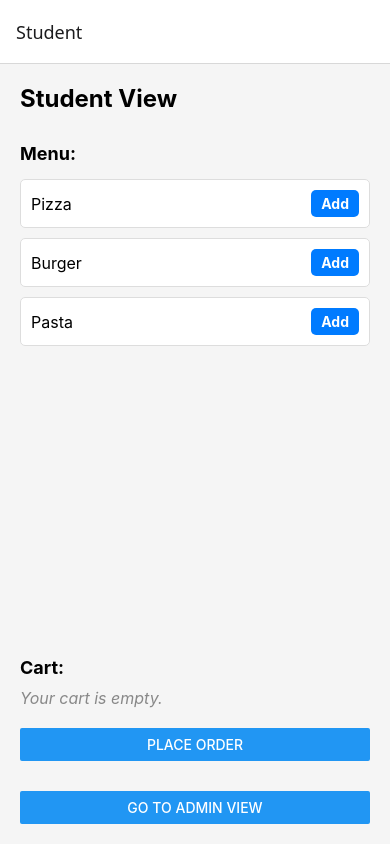
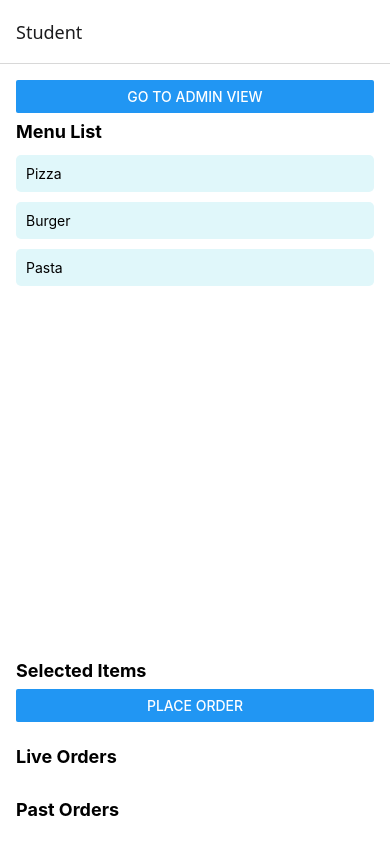
Before and after one commit to Vivek3751/e-canteen-app, a React Native app: screen /Student in a window 390 px wide. Built offline with nearby package versions, Linux system fonts and the light colour scheme.

Commit message:
e-canteen-App(complete)

```diff
--- a/components/AdminView.tsx
+++ b/components/AdminView.tsx
@@ -1,142 +1,75 @@
 import React, { useContext } from 'react';
-import { View, Text, StyleSheet, FlatList, Button, TextInput } from 'react-native';
-import { OrderContext } from '../contexts/OrderContext';
+import { View, Text, FlatList, Button, StyleSheet } from 'react-native';
+import { OrderContext, OrderContextProps } from '../contexts/OrderContext';
 
-const AdminView = ({ navigation }: any) => {
-  const orderContext = useContext(OrderContext);
-
-  if (!orderContext) {
-    return <Text>Loading...</Text>;
-  }
-
-  const { menuItems, orders, addMenuItem, editMenuItem, deleteMenuItem, updateOrderStatus } =
-    orderContext;
-
-  // Local state for adding new menu items
-  const [newMenuItem, setNewMenuItem] = React.useState('');
-  const [editingIndex, setEditingIndex] = React.useState<number | null>(null);
-  const [editingText, setEditingText] = React.useState('');
-
-  const handleAddMenuItem = () => {
-    if (newMenuItem.trim()) {
-      addMenuItem(newMenuItem.trim());
-      setNewMenuItem('');
-    } else {
-      alert('Menu item cannot be empty.');
-    }
-  };
-
-  const handleEditMenuItem = (index: number) => {
-    if (editingText.trim()) {
-      editMenuItem(index, editingText.trim());
-      setEditingIndex(null);
-      setEditingText('');
-    } else {
-      alert('Menu item cannot be empty.');
-    }
-  };
+export default function AdminView() {
+  const { menuItems, orders, updateOrderStatus, addMenuItem, editMenuItem, deleteMenuItem } =
+    useContext(OrderContext) as OrderContextProps;
 
   return (
     <View style={styles.container}>
-      <Text style={styles.header}>Admin View</Text>
-      <Text style={styles.subHeader}>Menu Management:</Text>
+      <Text style={styles.header}>Menu Management</Text>
       <FlatList
         data={menuItems}
         keyExtractor={(item, index) => index.toString()}
         renderItem={({ item, index }) => (
-          <View style={styles.menuItemContainer}>
-            {editingIndex === index ? (
-              <>
-                <TextInput
-                  style={styles.input}
-                  value={editingText}
-                  onChangeText={setEditingText}
-                  placeholder="Edit menu item"
-                />
-                <Button title="Save" onPress={() => handleEditMenuItem(index)} />
-                <Button title="Cancel" onPress={() => setEditingIndex(null)} />
-              </>
-            ) : (
-              <>
-                <Text style={styles.menuItemText}>{item}</Text>
-                <Button title="Edit" onPress={() => setEditingIndex(index)} />
-                <Button title="Delete" onPress={() => deleteMenuItem(index)} />
-              </>
-            )}
+          <View style={styles.menuItem}>
+            <Text>{item}</Text>
+            <Button title="Edit" onPress={() => editMenuItem(index, `${item} (Updated)`)} />
+            <Button title="Delete" onPress={() => deleteMenuItem(index)} />
           </View>
         )}
       />
-      <TextInput
-        style={styles.input}
-        value={newMenuItem}
-        onChangeText={setNewMenuItem}
-        placeholder="Add new menu item"
-      />
-      <Button title="Add Item" onPress={handleAddMenuItem} />
+      <Button title="Add Menu Item" onPress={() => addMenuItem('New Dish')} />
 
-      <Text style={styles.subHeader}>Orders:</Text>
+      <Text style={styles.header}>Orders</Text>
       <FlatList
         data={orders}
         keyExtractor={(item, index) => index.toString()}
         renderItem={({ item, index }) => (
-          <View style={styles.orderContainer}>
-            <Text>Order: {item.items.join(', ')}</Text>
+          <View style={styles.orderItem}>
+            <Text>Items: {item.items.join(', ')}</Text>
             <Text>Status: {item.status}</Text>
-            <Button title="Update Status" onPress={() => updateOrderStatus(index)} />
+            <Button
+              title={`Update to ${
+                item.status === 'Received'
+                  ? 'Prepared'
+                  : item.status === 'Prepared'
+                  ? 'Picked'
+                  : 'Received'
+              }`}
+              onPress={() => updateOrderStatus(index)}
+            />
           </View>
         )}
       />
-      <Button title="Go to Student View" onPress={() => navigation.navigate('Student')} />
     </View>
   );
-};
+}
 
 const styles = StyleSheet.create({
   container: {
     flex: 1,
-    padding: 20,
-    backgroundColor: '#f5f5f5',
+    padding: 16,
+    backgroundColor: '#fff',
   },
   header: {
-    fontSize: 24,
-    fontWeight: 'bold',
-    marginBottom: 20,
-  },
-  subHeader: {
     fontSize: 18,
     fontWeight: 'bold',
-    marginVertical: 10,
+    marginVertical: 8,
   },
-  menuItemContainer: {
+  menuItem: {
     flexDirection: 'row',
     justifyContent: 'space-between',
-    alignItems: 'center',
-    backgroundColor: '#fff',
+    marginVertical: 5,
     padding: 10,
+    backgroundColor: '#e0f7fa',
+    borderRadius: 5,
+  },
+  orderItem: {
+    padding: 10,
+    backgroundColor: '#c8e6c9',
     marginVertical: 5,
     borderRadius: 5,
-    borderWidth: 1,
-    borderColor: '#ddd',
-  },
-  menuItemText: {
-    fontSize: 16,
-  },
-  input: {
-    borderWidth: 1,
-    borderColor: '#ccc',
-    padding: 10,
-    marginBottom: 10,
-    borderRadius: 5,
-    backgroundColor: '#fff',
-  },
-  orderContainer: {
-    backgroundColor: '#fff',
-    padding: 10,
-    marginVertical: 5,
-    borderRadius: 5,
-    borderWidth: 1,
-    borderColor: '#ddd',
   },
 });
-
-export default AdminView;
--- a/components/StudentView.tsx
+++ b/components/StudentView.tsx
@@ -1,161 +1,128 @@
 import React, { useContext, useState } from 'react';
-import { View, Text, StyleSheet, Button, FlatList, TouchableOpacity } from 'react-native';
-import { OrderContext } from '../contexts/OrderContext';
+import { View, Text, FlatList, Button, StyleSheet, TouchableOpacity } from 'react-native';
+import { NativeStackNavigationProp } from '@react-navigation/native-stack';
+import { useNavigation } from '@react-navigation/native';
+import { OrderContext, OrderContextProps } from '../contexts/OrderContext';
+import { RootStackParamList } from '../App'; // Import the navigation type
 
-const StudentView = ({ navigation }: any) => {
-  const orderContext = useContext(OrderContext);
+type StudentViewNavigationProp = NativeStackNavigationProp<RootStackParamList, 'Student'>;
 
-  if (!orderContext) {
-    return <Text>Loading...</Text>;
-  }
+export default function StudentView() {
+  const navigation = useNavigation<StudentViewNavigationProp>();
+  const { menuItems, placeOrder, orders } = useContext(OrderContext) as OrderContextProps;
+  const [selectedItems, setSelectedItems] = useState<string[]>([]);
 
-  const { menuItems, placeOrder } = orderContext;
-
-  // State for managing cart items
-  const [cart, setCart] = useState<string[]>([]);
-
-  // Handle adding items to the cart
   const handleAddToCart = (item: string) => {
-    setCart((prevCart) => [...prevCart, item]);
-  };
-
-  // Handle removing an item from the cart
-  const handleRemoveFromCart = (item: string) => {
-    setCart((prevCart) => prevCart.filter((cartItem) => cartItem !== item));
-  };
-
-  // Handle placing the order
-  const handlePlaceOrder = () => {
-    if (cart.length > 0) {
-      placeOrder(cart); // Call the context function to place the order
-      setCart([]); // Clear the cart after placing the order
-      alert('Order placed successfully!');
-    } else {
-      alert('Please add items to your cart before placing an order.');
+    if (!selectedItems.includes(item)) {
+      setSelectedItems((prev) => [...prev, item]);
     }
   };
 
+  const handlePlaceOrder = () => {
+    if (selectedItems.length > 0) {
+      placeOrder(selectedItems);
+      setSelectedItems([]);
+    }
+  };
+
+  const liveOrders = orders.filter(
+    (order) => order.status === 'Received' || order.status === 'Prepared'
+  );
+  const pastOrders = orders.filter((order) => order.status === 'Picked');
+
   return (
     <View style={styles.container}>
-      <Text style={styles.header}>Student View</Text>
-      <Text style={styles.subHeader}>Menu:</Text>
+      <Button title="Go to Admin View" onPress={() => navigation.navigate('Admin')} />
+
+      <Text style={styles.header}>Menu List</Text>
       <FlatList
         data={menuItems}
         keyExtractor={(item, index) => index.toString()}
         renderItem={({ item }) => (
-          <View style={styles.menuItemContainer}>
-            <Text style={styles.menuItemText}>{item}</Text>
-            <TouchableOpacity style={styles.addButton} onPress={() => handleAddToCart(item)}>
-              <Text style={styles.addButtonText}>Add</Text>
-            </TouchableOpacity>
-          </View>
+          <TouchableOpacity style={styles.menuItem} onPress={() => handleAddToCart(item)}>
+            <Text>{item}</Text>
+          </TouchableOpacity>
         )}
       />
-      <Text style={styles.subHeader}>Cart:</Text>
-      {cart.length > 0 ? (
+
+      <View style={styles.cart}>
+        <Text style={styles.header}>Selected Items</Text>
         <FlatList
-          data={cart}
+          data={selectedItems}
           keyExtractor={(item, index) => index.toString()}
           renderItem={({ item }) => (
-            <View style={styles.cartItemContainer}>
-              <Text style={styles.cartItemText}>{item}</Text>
-              <TouchableOpacity
-                style={styles.removeButton}
-                onPress={() => handleRemoveFromCart(item)}
-              >
-                <Text style={styles.removeButtonText}>Remove</Text>
-              </TouchableOpacity>
+            <View style={styles.cartItem}>
+              <Text>{item}</Text>
             </View>
           )}
         />
-      ) : (
-        <Text style={styles.emptyCartText}>Your cart is empty.</Text>
-      )}
-      <View style={styles.placeOrderButtonContainer}>
         <Button title="Place Order" onPress={handlePlaceOrder} />
       </View>
-      <View style={styles.navigationButtonContainer}>
-        <Button title="Go to Admin View" onPress={() => navigation.navigate('Admin')} />
+
+      <View style={styles.statusSection}>
+        <Text style={styles.header}>Live Orders</Text>
+        <FlatList
+          data={liveOrders}
+          keyExtractor={(item, index) => index.toString()}
+          renderItem={({ item }) => (
+            <View style={styles.orderItem}>
+              <Text>Items: {item.items.join(', ')}</Text>
+              <Text>Status: {item.status}</Text>
+            </View>
+          )}
+        />
+      </View>
+
+      <View style={styles.statusSection}>
+        <Text style={styles.header}>Past Orders</Text>
+        <FlatList
+          data={pastOrders}
+          keyExtractor={(item, index) => index.toString()}
+          renderItem={({ item }) => (
+            <View style={styles.orderItem}>
+              <Text>Items: {item.items.join(', ')}</Text>
+              <Text>Status: {item.status}</Text>
+            </View>
+          )}
+        />
       </View>
     </View>
   );
-};
+}
 
 const styles = StyleSheet.create({
   container: {
     flex: 1,
-    padding: 20,
-    backgroundColor: '#f5f5f5',
+    padding: 16,
+    backgroundColor: '#fff',
   },
   header: {
-    fontSize: 24,
-    fontWeight: 'bold',
-    marginBottom: 20,
-  },
-  subHeader: {
     fontSize: 18,
     fontWeight: 'bold',
-    marginVertical: 10,
+    marginVertical: 8,
   },
-  menuItemContainer: {
-    flexDirection: 'row',
-    justifyContent: 'space-between',
-    alignItems: 'center',
-    backgroundColor: '#fff',
+  menuItem: {
     padding: 10,
+    backgroundColor: '#e0f7fa',
     marginVertical: 5,
     borderRadius: 5,
-    borderWidth: 1,
-    borderColor: '#ddd',
   },
-  menuItemText: {
-    fontSize: 16,
+  cart: {
+    marginTop: 16,
   },
-  addButton: {
-    backgroundColor: '#007bff',
-    paddingVertical: 5,
-    paddingHorizontal: 10,
+  cartItem: {
+    padding: 8,
+    backgroundColor: '#ffecb3',
+    marginVertical: 5,
     borderRadius: 5,
   },
-  addButtonText: {
-    color: '#fff',
-    fontWeight: 'bold',
+  statusSection: {
+    marginTop: 16,
   },
-  cartItemContainer: {
-    flexDirection: 'row',
-    justifyContent: 'space-between',
-    alignItems: 'center',
-    backgroundColor: '#fff',
-    padding: 10,
+  orderItem: {
+    padding: 8,
+    backgroundColor: '#c8e6c9',
     marginVertical: 5,
     borderRadius: 5,
-    borderWidth: 1,
-    borderColor: '#ddd',
-  },
-  cartItemText: {
-    fontSize: 16,
-  },
-  removeButton: {
-    backgroundColor: '#ff4d4d',
-    paddingVertical: 5,
-    paddingHorizontal: 10,
-    borderRadius: 5,
-  },
-  removeButtonText: {
-    color: '#fff',
-    fontWeight: 'bold',
-  },
-  emptyCartText: {
-    fontSize: 16,
-    fontStyle: 'italic',
-    color: '#888',
-  },
-  placeOrderButtonContainer: {
-    marginVertical: 20,
-  },
-  navigationButtonContainer: {
-    marginTop: 10,
   },
 });
-
-export default StudentView;
--- a/contexts/OrderContext.tsx
+++ b/contexts/OrderContext.tsx
@@ -18,7 +18,7 @@ export interface OrderContextProps {
 export const OrderContext = createContext<OrderContextProps | undefined>(undefined);
 
 interface OrderProviderProps {
-  children: ReactNode; // Define the type for children
+  children: ReactNode;
 }
 
 export const OrderProvider: React.FC<OrderProviderProps> = ({ children }) => {
```
Also changed, not shown: App.tsx (+7 -6 lines).
